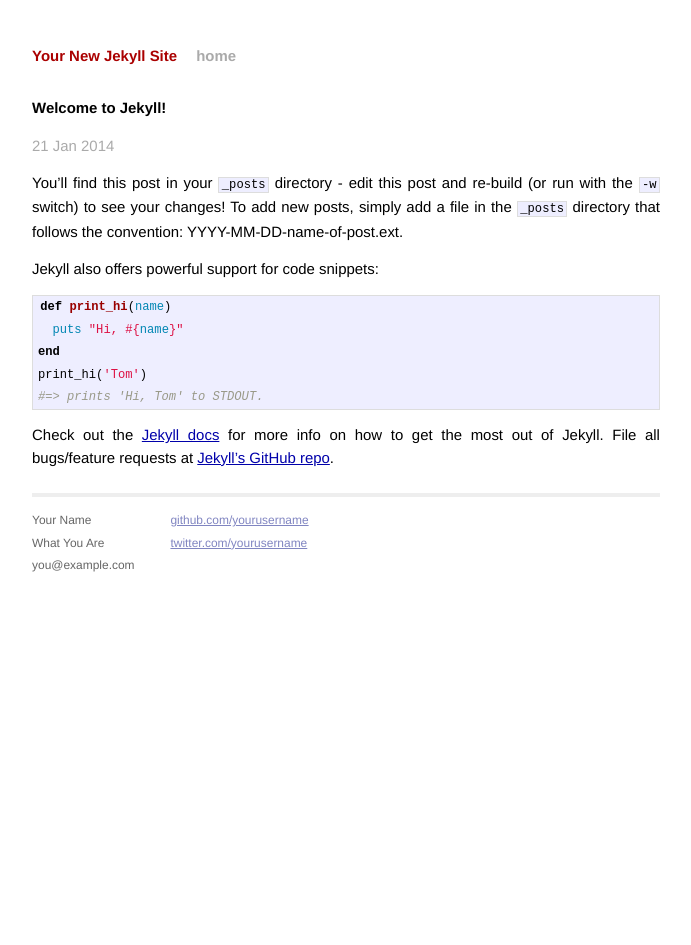
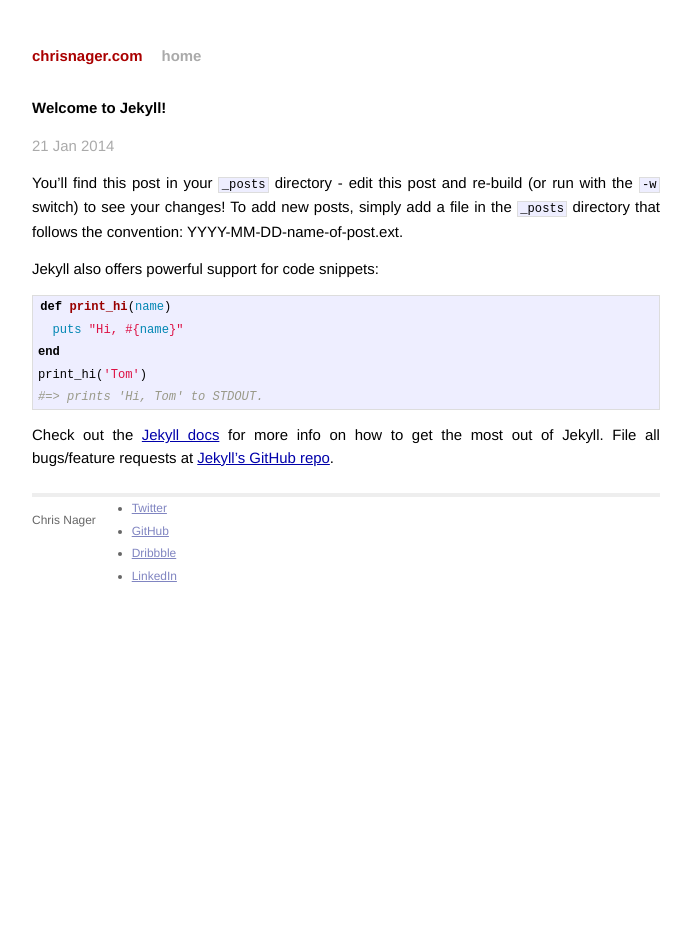
Before and after one commit to chrisnager/chrisnager.github.io, a Jekyll site: the page built from _posts/2014-01-21-welcome-to-jekyll.markdown, in a window 1280 px wide. Shown: the whole page, without its empty margins (294-985 px from the left). Built offline with Jekyll 4.4.1, drawn with Linux system fonts in a browser that asks for light colours; Markdown is read by kramdown in place of the engine named in the settings.

Commit message:
Update index and default layout

```diff
--- a/_config.yml
+++ b/_config.yml
@@ -1,3 +1,3 @@
-name: Your New Jekyll Site
+name: chrisnager.com
 markdown: redcarpet
 pygments: true
--- a/_layouts/default.html
+++ b/_layouts/default.html
@@ -1,20 +1,14 @@
 <!DOCTYPE html>
-<html>
+<html lang="en">
     <head>
         <meta charset="utf-8">
         <meta http-equiv="X-UA-Compatible" content="IE=edge,chrome=1">
         <title>{{ page.title }}</title>
         <meta name="viewport" content="width=device-width">
-
-        <!-- syntax highlighting CSS -->
         <link rel="stylesheet" href="/css/syntax.css">
-
-        <!-- Custom CSS -->
         <link rel="stylesheet" href="/css/main.css">
-
     </head>
     <body>
-
         <div class="site">
             <div class="header">
                 <h1 class="title"><a href="/">{{ site.name }}</a></h1>
@@ -25,20 +19,17 @@
 
             <div class="footer">
                 <div class="contact">
-              <p>
-                Your Name<br />
-                What You Are<br />
-                you@example.com
-              </p>
+                    <p>Chris Nager</p>
                 </div>
                 <div class="contact">
-              <p>
-                <a href="https://github.com/yourusername">github.com/yourusername</a><br />
-                <a href="https://twitter.com/yourusername">twitter.com/yourusername</a><br />
-              </p>
+                    <ul>
+                        <li><a href="https://twitter.com/chrisnager" title="Follow me on Twitter">Twitter</a></li>
+                        <li><a href="https://github.com/chrisnager" title="Follow me on GitHub">GitHub</a></li>
+                        <li><a href="https://dribbble.com/chrisnager" title="Follow me on Dribbble">Dribbble</a></li>
+                        <li><a href="https://linkedin.com/in/chrisnager" title="Connect with me on LinkedIn">LinkedIn</a></li>
+                    </ul>
                 </div>
             </div>
         </div>
-
     </body>
 </html>
--- a/index.html
+++ b/index.html
@@ -1,6 +1,6 @@
 ---
 layout: default
-title: Your New Jekyll Site
+title: chrisnager.com
 ---
 
 <div id="home">
```
Lines whose indentation alone changed are shown as unchanged.
